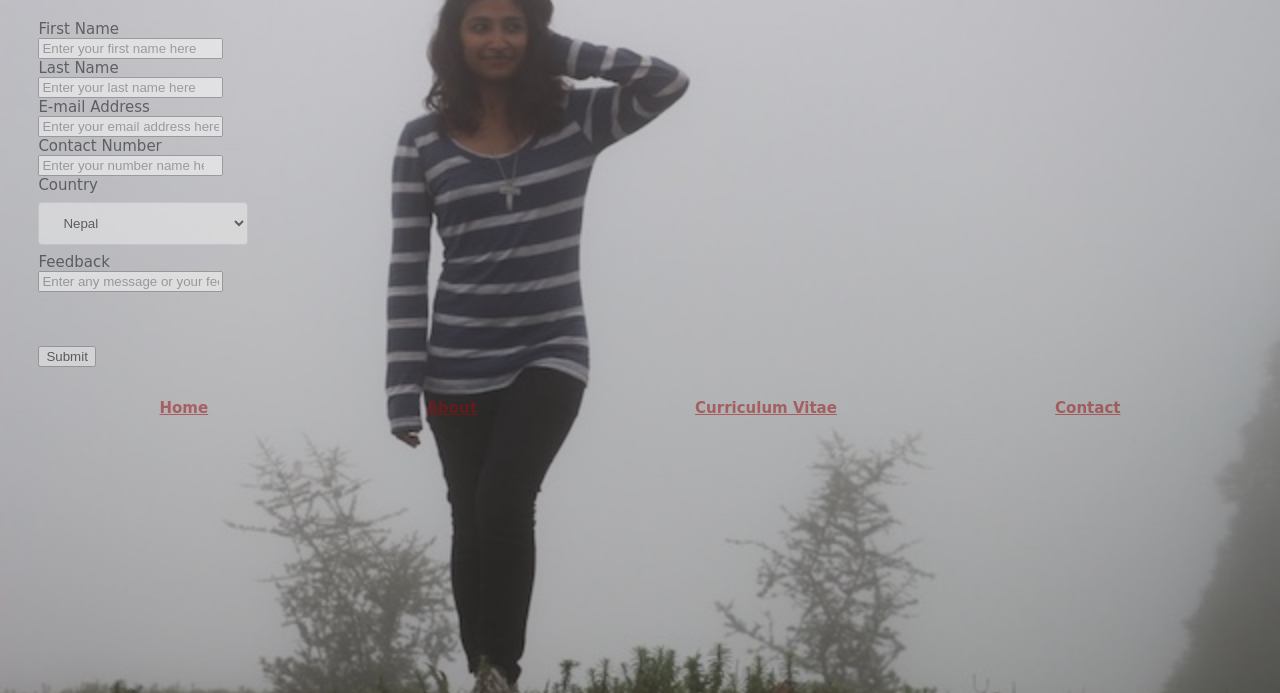
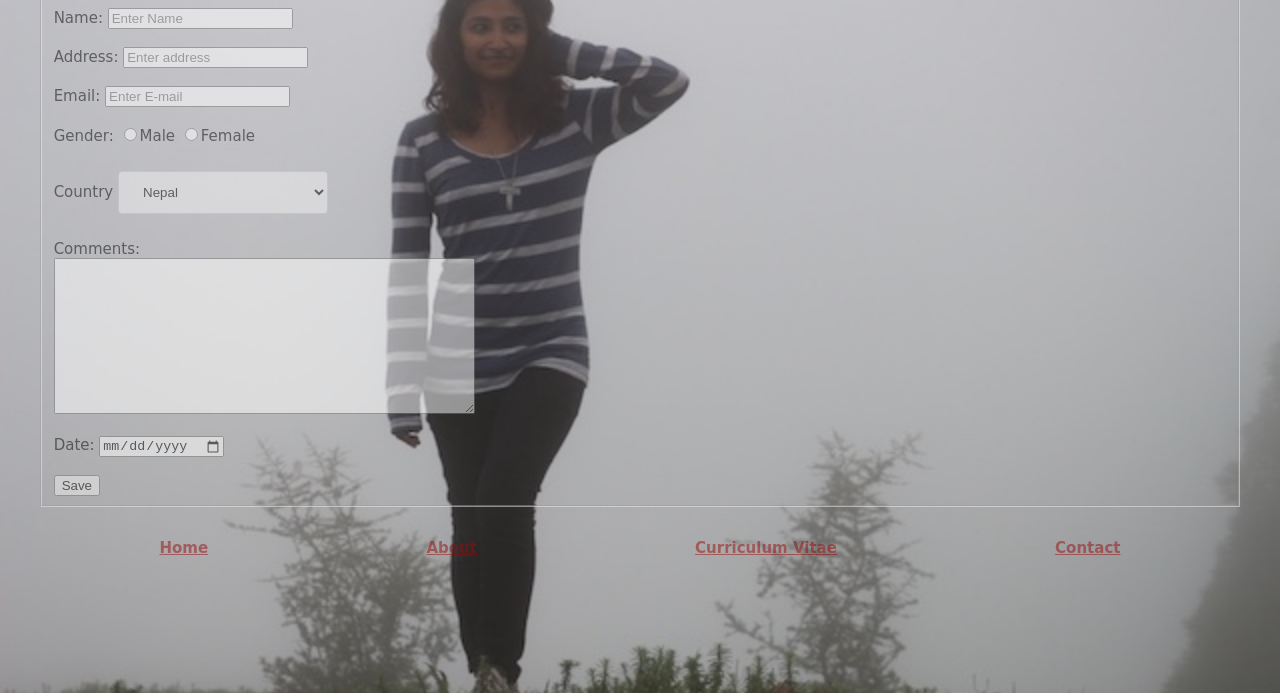
Before and after one commit to shrey-97/csy1018-assign1, a plain HTML site: page contact.html in a window 1280 px wide. Shown: the part 107-800 px from the top of the page. Drawn offline with Linux system fonts and the light colour scheme.

Commit message:
second commit on contact

```diff
--- a/contact.html
+++ b/contact.html
@@ -8,34 +8,33 @@
   <header>
     <h2> Contact Me</h3>
   </header>
-  <br>
-  <br>
   <section>
-    <div>
-      <form action="/action_page.php">
-        <label for="fname">First Name</label>
-        <br>
-        <input type="text" id="fname" name="firstname"
-          placeholder="Enter your first name here">
-        <br>
-        <label for="lname">Last Name</label>
-        <br>
-        <input type="text" id="lname" name="lastname"
-          placeholder="Enter your last name here">
-        <br>
-        <label for="email">E-mail Address</label>
-        <br>
-        <input type="text" id="email" name="email"
-          placeholder="Enter your email address here">
-        <br>
-        <label for="num">Contact Number</label>
-        <br>
-        <input type="number" id="num" name="number"
-          placeholder="Enter your number name here">
-        <br>
-        <label for="country">Country</label>
-        <br>
-          <select id="country" name="country">
+    <script type="text/javascript">
+      function validate(fm){
+      if(fm.name.value==''){
+      alert ('Please enter your name');
+      fm.name.focus();
+      return false;
+  }
+}
+    </script>
+    <form method="post" action="" onsubmit="return validate(this)">
+      <fieldset>
+        <legend>
+          Contact Form
+        </legend>
+        <label>Name:</label>
+          <input type="text" name="name" placeholder="Enter Name"><br><br>
+        <label>Address:</label>
+          <input type="text" name="address" placeholder="Enter address"><br><br>
+        <label>Email:</label>
+          <input type="email" name="email" placeholder="Enter E-mail"><br><br>
+        <label>Gender:</label>
+          <input type="radio" name="gender" value="male">Male
+          <input type="radio" name="gender" value="female">Female
+        <br><br>
+        <label>Country</label>
+        <select name="country">
           <option value="nepal">Nepal</option>
           <option value="thailand">Thailand</option>
           <option value="england">England</option>
@@ -50,20 +49,18 @@
           <option value="northkorea">North Korea</option>
           <option value="southkorea">South Korea</option>
           <option value="china">China</option>
-            <option value="russia">Russia</option>
         </select>
+        <br><br>
+        <label>Comments: </label>
         <br>
-          <label for="msg">Feedback</label>
-          <br>
-          <input type="text" id="msg" name="Messages"
-            placeholder="Enter any message or your feedback here">
-          <br>
-          <br>
-          <br>
-          <br>
-        <input type="submit" value="Submit">
+          <textarea name="comment" rows="10" cols="50"></textarea>
+        <br><br>
+        <label>Date: </label>
+          <input type="date" name="date" placeholder="mm/dd/yy">
+          <br><br>
+          <input type="submit" name="save" value="Save">
+      </fieldset>
     </form>
-    </div>
   </section>
   <footer>
     <div class="navigation">
```
Lines whose indentation alone changed are shown as unchanged.
